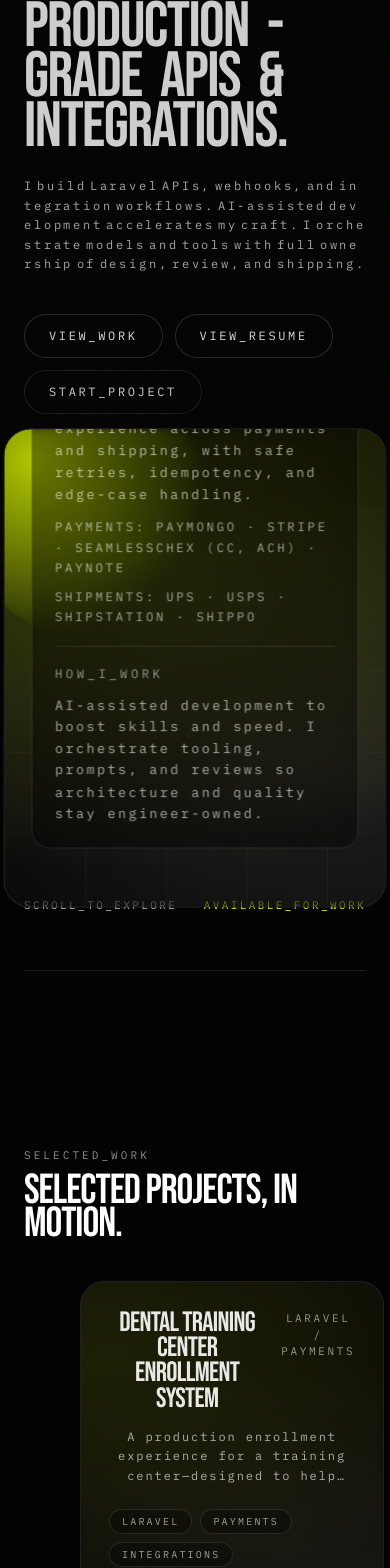
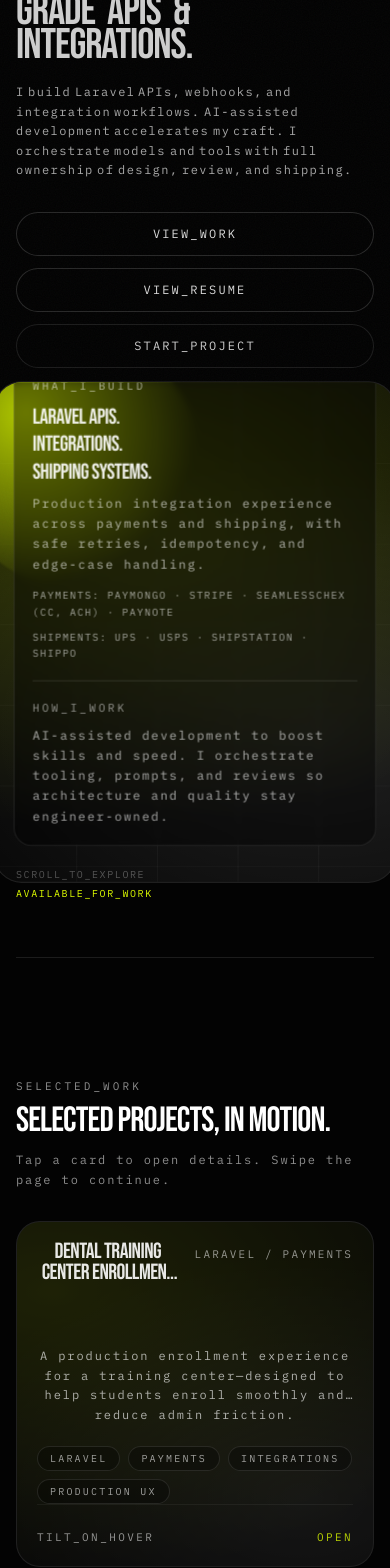
Before and after one commit to Drinergy/ctrlkarldel-portfolio, a Next.js app: page / in a window 390 px wide. Shown: the part 240-1808 px from the top of the page. Built offline with nearby package versions, Linux system fonts and the light colour scheme.

Commit message:
fixes on mobile view and the print pdf

```diff
--- a/src/app/globals.css
+++ b/src/app/globals.css
@@ -15,6 +15,10 @@
   --color-accent: var(--accent);
   --font-sans: var(--font-display);
   --font-mono: var(--font-mono);
+}
+
+html {
+  overflow-x: hidden;
 }
 
 body {
@@ -62,6 +66,13 @@ html.has-custom-cursor * {
   }
 
   @page {
-    margin: 14mm;
+    size: A4;
+    margin: 12mm 14mm;
+  }
+
+  /* Resume/PDF: keep borders and light grays from rendering as intended */
+  .resume-print {
+    -webkit-print-color-adjust: exact;
+    print-color-adjust: exact;
   }
 }
--- a/src/app/layout.tsx
+++ b/src/app/layout.tsx
@@ -33,9 +33,9 @@ export default function RootLayout({
   return (
     <html
       lang="en"
-      className={`${display.variable} ${mono.variable} h-full antialiased dark`}
+      className={`${display.variable} ${mono.variable} h-full min-w-0 antialiased dark`}
     >
-      <body className="min-h-full flex flex-col relative z-10">
+      <body className="relative z-10 flex min-h-full min-w-0 flex-col overflow-x-hidden">
         <AppProviders>
           <NoiseOverlay />
           <Cursor />
--- a/src/components/home/Hero.tsx
+++ b/src/components/home/Hero.tsx
@@ -67,10 +67,10 @@ export default function Hero() {
   );
 
   return (
-    <section ref={scopeRef} className="relative overflow-hidden px-6 pt-10">
-      <div className="mx-auto w-full max-w-6xl">
-        <div className="grid gap-10 lg:grid-cols-12 lg:items-end">
-          <div className="lg:col-span-7">
+    <section ref={scopeRef} className="relative overflow-hidden px-4 pt-8 sm:px-6 sm:pt-10">
+      <div className="mx-auto w-full min-w-0 max-w-6xl">
+        <div className="grid min-w-0 gap-10 lg:grid-cols-12 lg:items-end">
+          <div className="min-w-0 lg:col-span-7">
             <div className="inline-flex items-center gap-3 rounded-full border border-white/10 bg-surface/40 px-4 py-2">
               <span className="h-2 w-2 rounded-full bg-accent" aria-hidden="true" />
               <span className="font-mono text-[11px] tracking-[0.28em] text-foreground/70">
@@ -80,7 +80,7 @@ export default function Hero() {
 
             <h1
               data-hero-head
-              className="mt-8 text-[clamp(64px,8.8vw,136px)] leading-[0.78] tracking-tight font-display"
+              className="mt-6 break-words text-[clamp(40px,11vw,136px)] leading-[0.78] tracking-tight font-display sm:mt-8 sm:text-[clamp(52px,8.8vw,136px)]"
             >
               <span className="block">{portfolioContent.name}</span>
               <span
@@ -101,17 +101,20 @@ export default function Hero() {
 
             <p
               data-hero-sub
-              className="mt-6 max-w-xl font-mono text-[12px] leading-relaxed tracking-[0.22em] text-foreground/65"
+              className="mt-5 max-w-xl font-mono text-[12px] leading-relaxed tracking-[0.12em] text-foreground/65 sm:mt-6 sm:tracking-[0.18em] md:tracking-[0.22em]"
             >
-              <SplitText text={sub} unit="char" />
+              <SplitText text={sub} unit="word" />
             </p>
 
-            <div data-hero-meta className="mt-10 flex flex-wrap items-center gap-3">
+            <div
+              data-hero-meta
+              className="mt-8 flex flex-col gap-3 sm:mt-10 sm:flex-row sm:flex-wrap sm:items-center"
+            >
               <MagneticButton
                 href="/projects"
                 cursor="view"
                 cursorLabel="View"
-                className="group rounded-full border border-white/15 bg-white/0 px-6 py-3 font-mono text-[12px] tracking-[0.22em] text-foreground/85 transition-colors hover:bg-white/[0.03]"
+                className="group w-full justify-center rounded-full border border-white/15 bg-white/0 px-6 py-3 text-center font-mono text-[12px] tracking-[0.18em] text-foreground/85 transition-colors hover:bg-white/[0.03] sm:w-auto sm:tracking-[0.22em]"
               >
                 VIEW_WORK
               </MagneticButton>
@@ -119,7 +122,7 @@ export default function Hero() {
                 href="/resume"
                 cursor="view"
                 cursorLabel="View"
-                className="group rounded-full border border-white/15 bg-white/0 px-6 py-3 font-mono text-[12px] tracking-[0.22em] text-foreground/85 transition-colors hover:bg-white/[0.03]"
+                className="group w-full justify-center rounded-full border border-white/15 bg-white/0 px-6 py-3 text-center font-mono text-[12px] tracking-[0.18em] text-foreground/85 transition-colors hover:bg-white/[0.03] sm:w-auto sm:tracking-[0.22em]"
               >
                 VIEW_RESUME
               </MagneticButton>
@@ -127,17 +130,17 @@ export default function Hero() {
                 href="/contact"
                 cursor="open"
                 cursorLabel="Open"
-                className="rounded-full border border-white/10 bg-white/0 px-6 py-3 font-mono text-[12px] tracking-[0.22em] text-foreground/80 hover:bg-white/[0.03]"
+                className="w-full justify-center rounded-full border border-white/10 bg-white/0 px-6 py-3 text-center font-mono text-[12px] tracking-[0.18em] text-foreground/80 hover:bg-white/[0.03] sm:w-auto sm:tracking-[0.22em]"
               >
                 START_PROJECT
               </MagneticButton>
             </div>
           </div>
 
-          <div className="lg:col-span-5">
+          <div className="min-w-0 lg:col-span-5">
             <div
               ref={mediaRef}
-              className="relative aspect-[4/5] overflow-hidden rounded-3xl border border-white/10 bg-surface/60"
+              className="relative aspect-[4/5] max-h-[min(88vh,640px)] w-full overflow-hidden rounded-3xl border border-white/10 bg-surface/60 sm:max-h-none"
             >
               <div
                 aria-hidden="true"
@@ -168,31 +171,31 @@ export default function Hero() {
                 }}
               />
 
-              <div className="absolute inset-x-0 bottom-7 z-10 px-6 pb-6 sm:bottom-8">
-                <div className="rounded-2xl border border-white/10 bg-black/40 p-5 backdrop-blur-[3px]">
-                  <div className="font-mono text-[11px] tracking-[0.28em] text-foreground/60">
+              <div className="absolute inset-x-0 bottom-4 z-10 px-4 pb-4 sm:bottom-7 sm:px-6 sm:pb-6 md:bottom-8">
+                <div className="rounded-2xl border border-white/10 bg-black/40 p-4 backdrop-blur-[3px] sm:p-5">
+                  <div className="font-mono text-[10px] tracking-[0.24em] text-foreground/60 sm:text-[11px] sm:tracking-[0.28em]">
                     WHAT_I_BUILD
                   </div>
-                  <div className="mt-3 text-[22px] leading-tight tracking-tight text-foreground/90 font-display">
+                  <div className="mt-2 text-[clamp(18px,5vw,22px)] leading-tight tracking-tight text-foreground/90 font-display sm:mt-3 sm:text-[22px]">
                     <span className="block">Laravel APIs.</span>
                     <span className="block">Integrations.</span>
                     <span className="block">Shipping systems.</span>
                   </div>
-                  <div className="mt-2 font-mono text-[12px] leading-relaxed tracking-[0.18em] text-foreground/65">
+                  <div className="mt-2 font-mono text-[11px] leading-relaxed tracking-[0.14em] text-foreground/65 sm:text-[12px] sm:tracking-[0.18em]">
                     Production integration experience across payments and shipping, with safe retries, idempotency, and edge-case handling.
                     <div className="mt-3 space-y-2">
-                      <div className="font-mono text-[11px] tracking-[0.22em] text-foreground/60">
+                      <div className="break-words font-mono text-[9px] tracking-[0.14em] text-foreground/60 sm:text-[11px] sm:tracking-[0.2em]">
                         PAYMENTS: PAYMONGO · STRIPE · SEAMLESSCHEX (CC, ACH) · PAYNOTE
                       </div>
-                      <div className="font-mono text-[11px] tracking-[0.22em] text-foreground/60">
+                      <div className="break-words font-mono text-[9px] tracking-[0.14em] text-foreground/60 sm:text-[11px] sm:tracking-[0.2em]">
                         SHIPMENTS: UPS · USPS · SHIPSTATION · SHIPPO
                       </div>
                     </div>
                     <div className="mt-4 border-t border-white/10 pt-4">
-                      <div className="font-mono text-[11px] tracking-[0.28em] text-foreground/55">
+                      <div className="font-mono text-[10px] tracking-[0.24em] text-foreground/55 sm:text-[11px] sm:tracking-[0.28em]">
                         HOW_I_WORK
                       </div>
-                      <div className="mt-2 font-mono text-[12px] leading-relaxed tracking-[0.18em] text-foreground/65">
+                      <div className="mt-2 font-mono text-[11px] leading-relaxed tracking-[0.14em] text-foreground/65 sm:text-[12px] sm:tracking-[0.18em]">
                         AI-assisted development to boost skills and speed. I orchestrate tooling, prompts, and reviews so architecture and quality stay engineer-owned.
                       </div>
                     </div>
@@ -200,8 +203,8 @@ export default function Hero() {
                 </div>
               </div>
             </div>
-            <div className="mt-4 flex items-center justify-between font-mono text-[11px] tracking-[0.22em] sm:text-[12px]">
-              <span className="text-foreground/72">SCROLL_TO_EXPLORE</span>
+            <div className="mt-3 flex flex-col gap-1 font-mono text-[10px] tracking-[0.16em] text-foreground/72 sm:mt-4 sm:flex-row sm:items-center sm:justify-between sm:gap-0 sm:text-[11px] sm:tracking-[0.22em] md:text-[12px]">
+              <span className="break-all">SCROLL_TO_EXPLORE</span>
               <span className="text-accent">AVAILABLE_FOR_WORK</span>
             </div>
           </div>
--- a/src/components/home/HomeExperience.tsx
+++ b/src/components/home/HomeExperience.tsx
@@ -11,7 +11,7 @@ import { portfolioContent } from "@/components/content/portfolio-content";
 export default function HomeExperience() {
   return (
     <Preloader>
-      <main className="relative">
+      <main className="relative min-w-0">
         <Hero />
         <HorizontalProjects projects={portfolioContent.projects} />
         <BentoAbout />
--- a/src/components/home/HorizontalProjects.tsx
+++ b/src/components/home/HorizontalProjects.tsx
@@ -81,7 +81,7 @@ function TiltCard({
     <button
       ref={cardRef}
       type="button"
-      className="h-full w-[78vw] max-w-[560px] shrink-0"
+      className="flex h-full min-h-[20rem] w-full max-w-full shrink-0 self-stretch sm:min-h-[22rem] md:min-h-[26rem] md:w-[78vw] md:max-w-[560px]"
       data-cursor="open"
       data-cursor-label="Open"
       onClick={() => {
@@ -93,7 +93,7 @@ function TiltCard({
     >
       <div
         ref={innerRef}
-        className="relative h-full overflow-hidden rounded-3xl border border-white/10 bg-surface/70 p-7"
+        className="relative flex h-full min-h-0 w-full flex-col overflow-hidden rounded-3xl border border-white/10 bg-surface/70 p-5 sm:p-7 md:p-8"
       >
         <div
           aria-hidden="true"
@@ -104,21 +104,21 @@ function TiltCard({
           }}
         />
 
-        <div className="relative flex h-full flex-col">
-          <div className="flex items-start justify-between gap-4">
-            <div className="font-display text-[28px] leading-[0.9] tracking-tight text-foreground/90">
+        <div className="relative flex min-h-0 flex-1 flex-col">
+          <div className="flex min-h-[5.5rem] items-start justify-between gap-4">
+            <div className="min-w-0 flex-1 font-display text-[clamp(22px,2.6vw,28px)] leading-[0.95] tracking-tight text-foreground/90 [display:-webkit-box] [-webkit-box-orient:vertical] [-webkit-line-clamp:2] overflow-hidden">
               {project.title}
             </div>
-            <div className="font-mono text-[11px] tracking-[0.24em] text-foreground/55">
+            <div className="shrink-0 pt-1 text-right font-mono text-[11px] tracking-[0.2em] text-foreground/55">
               {project.stack.slice(0, 2).join(" / ").toUpperCase()}
             </div>
           </div>
 
-          <div className="mt-4 font-mono text-[12px] leading-relaxed tracking-[0.16em] text-foreground/65 [display:-webkit-box] [-webkit-box-orient:vertical] [-webkit-line-clamp:3] overflow-hidden">
+          <div className="mt-4 min-h-[4.75rem] flex-1 font-mono text-[12px] leading-relaxed tracking-[0.16em] text-foreground/65 [display:-webkit-box] [-webkit-box-orient:vertical] [-webkit-line-clamp:3] overflow-hidden md:text-[13px]">
             {project.summary}
           </div>
 
-          <div className="mt-6 flex flex-wrap gap-2">
+          <div className="mt-6 flex min-h-[2.5rem] flex-wrap content-start gap-2">
             {project.stack.slice(0, 4).map((t) => (
               <span
                 key={t}
@@ -129,7 +129,7 @@ function TiltCard({
             ))}
           </div>
 
-          <div className="mt-auto pt-10 flex items-center justify-between">
+          <div className="mt-auto flex items-center justify-between border-t border-white/5 pt-6">
             <div className="font-mono text-[11px] tracking-[0.22em] text-foreground/55">
               TILT_ON_HOVER
             </div>
@@ -167,6 +167,9 @@ export default function HorizontalProjects({
       const track = trackRef.current;
       if (!section || !track) return;
 
+      const mm = gsap.matchMedia();
+
+      mm.add("(min-width: 768px)", () => {
         const getDistance = () => {
           const vw = window.innerWidth;
           const total = track.scrollWidth;
@@ -194,37 +197,46 @@ export default function HorizontalProjects({
           st.kill();
           tween.kill();
         };
+      });
+
+      return () => mm.revert();
     },
     { scope: scopeRef, dependencies: [reducedMotion, items.length] },
   );
 
   return (
-    <section ref={scopeRef} className="relative mt-24 overflow-hidden pt-20 md:pt-28">
-      <div className="px-6">
-        <div className="mx-auto w-full max-w-6xl">
-          <div className="flex items-end justify-between gap-10">
-            <div>
+    <section ref={scopeRef} className="relative mt-16 overflow-hidden pt-14 sm:mt-24 sm:pt-20 md:pt-28">
+      <div className="px-4 sm:px-6">
+        <div className="mx-auto w-full min-w-0 max-w-6xl">
+          <div className="flex flex-col gap-6 md:flex-row md:items-end md:justify-between md:gap-10">
+            <div className="min-w-0">
               <div className="font-mono text-[11px] tracking-[0.28em] text-foreground/55">
                 SELECTED_WORK
               </div>
-              <div className="mt-3 font-display text-[clamp(42px,6vw,88px)] leading-[0.78] tracking-tight">
+              <div className="mt-3 break-words font-display text-[clamp(32px,9vw,88px)] leading-[0.78] tracking-tight sm:text-[clamp(42px,6vw,88px)]">
                 Selected projects, in motion.
               </div>
+              <p className="mt-4 font-mono text-[12px] leading-relaxed tracking-[0.16em] text-foreground/55 md:hidden">
+                Tap a card to open details. Swipe the page to continue.
+              </p>
             </div>
-            <div className="hidden md:block max-w-sm font-mono text-[12px] leading-relaxed tracking-[0.18em] text-foreground/55">
+            <div className="hidden max-w-sm font-mono text-[12px] leading-relaxed tracking-[0.18em] text-foreground/55 md:block">
               Scroll vertically to move horizontally. Hover a card to preview with tilt. Open for details.
             </div>
           </div>
         </div>
       </div>
 
-      <div className="mt-10">
+      <div className="mt-8 sm:mt-10">
         <div
           ref={trackRef}
-          className="flex items-stretch gap-6 px-6 will-change-transform"
+          className="flex flex-col gap-6 px-4 will-change-transform md:min-h-[26rem] md:flex-row md:items-stretch md:gap-8 md:px-6"
           style={{ transform: "translate3d(0,0,0)" }}
         >
-          <div className="w-[max(8vw,32px)] shrink-0" aria-hidden="true" />
+          <div
+            className="hidden w-[max(8vw,32px)] shrink-0 md:block"
+            aria-hidden="true"
+          />
           {items.map((p) => (
             <TiltCard
               key={p.title}
@@ -236,7 +248,10 @@ export default function HorizontalProjects({
               }}
             />
           ))}
-          <div className="w-[max(18vw,96px)] shrink-0" aria-hidden="true" />
+          <div
+            className="hidden w-[max(18vw,96px)] shrink-0 md:block"
+            aria-hidden="true"
+          />
         </div>
       </div>
 
--- a/src/components/layout/SiteHeader.tsx
+++ b/src/components/layout/SiteHeader.tsx
@@ -39,10 +39,10 @@ export default function SiteHeader() {
 
   return (
     <header className="relative z-20 w-full">
-      <div className="mx-auto flex w-full max-w-6xl items-center justify-between px-6 py-6">
+      <div className="mx-auto flex w-full min-w-0 max-w-6xl items-center justify-between gap-4 px-4 py-5 sm:px-6 sm:py-6">
         <GsapLink
           href="/"
-          className="inline-flex items-center gap-3 font-mono text-[11px] tracking-[0.28em] text-foreground/80 hover:text-foreground"
+          className="inline-flex min-w-0 max-w-[min(100%,14rem)] items-center gap-3 truncate font-mono text-[10px] tracking-[0.22em] text-foreground/80 hover:text-foreground sm:max-w-none sm:text-[11px] sm:tracking-[0.28em]"
         >
           {portfolioContent.name.toUpperCase()}
         </GsapLink>
```
Also changed, not shown: src/components/home/BentoAbout.tsx (+7 -7 lines), src/components/home/CompanySpotlight.tsx (+4 -4 lines), src/components/home/FooterReveal.tsx (+5 -5 lines), src/components/resume/ResumePage.tsx (+16 -15 lines). Lines whose indentation alone changed are shown as unchanged.
